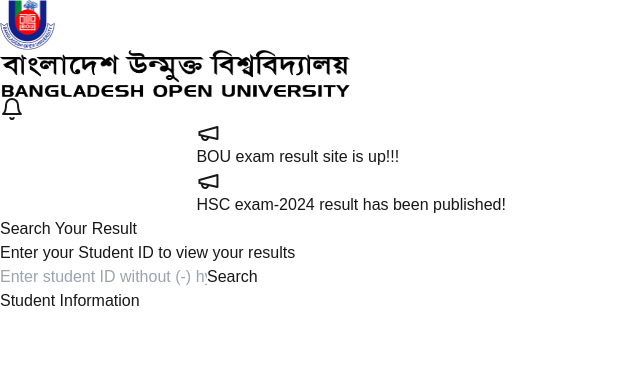
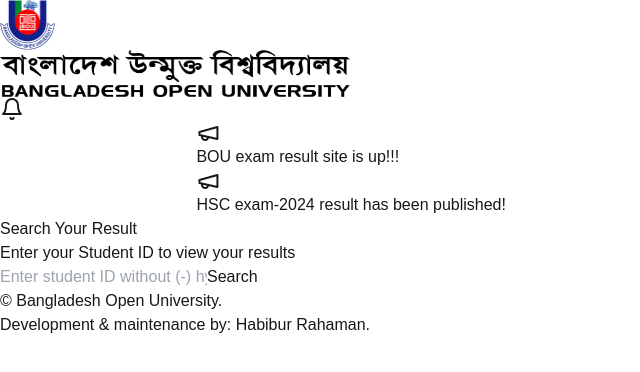
Before and after one commit to creativehabib/bou-exam-result-nextjs-app, a Next.js app: page / in a window 1280 px wide. Shown: the top 372 px of the page, without its empty margins (0-640 px from the left). Built offline with nearby package versions, Linux system fonts and the light colour scheme.

Commit message:
some update

```diff
--- a/src/app/layout.tsx
+++ b/src/app/layout.tsx
@@ -14,7 +14,7 @@
 });
 
 export const metadata: Metadata = {
-  title: "Create Next App",
+  title: "Result | Bangladesh Open University",
   description: "Generated by create next app",
 };
 
--- a/src/app/page.tsx
+++ b/src/app/page.tsx
@@ -69,9 +69,12 @@
       if (response.ok) {
         // If the request was successful, set the result data
         setResult(data.data);
+        // Clear the input field
+        setFormData({ student_id: '' });
+
       } else {
         // If the response was not okay, set the error
-        setError(data.message || 'Something went wrong');
+        setError(data || 'Something went wrong');
       }
     } catch (error: unknown) {
       // Handle network errors or other errors
@@ -87,9 +90,9 @@
   };
 
   return (
-    <div className="dark:bg-white">
+    <div className="min-h-screen flex flex-col bg-white">
       <header className="sticky top-0 z-40 w-full border-b border-b-slate-200 bg-white/75 backdrop-blur-sm">
-        <nav>
+          <nav className="container mx-auto px-4">
             <div className="flex h-16 items-center justify-center">
               <div className="flex items-center">
                 <Image src={justlogo} width={55} height={55} alt="logo" className="mt-2 mr-2" />
@@ -99,7 +102,7 @@
           </nav>
         </header>
 
-      <main className="max-w-7xl mx-auto h-screen justify-center dark:bg-white/75">
+      <main className="flex-grow container mx-auto py-2 px-4 sm:px-6 lg:px-8">
         <div className="mb-8 overflow-hidden" data-v-2fd469dd="">
           <div className="bg-cyan-50 border-cyan-200 rounded-lg shadow-sm" data-v-2fd469dd="">
             <div className="py-2 px-4" data-v-2fd469dd="">
@@ -165,15 +168,15 @@
               </div>
             </div>
           </div>
-
-          <div className="mt-8 text-center">
+</div>
+          <div className="mb-8 text-center">
             <h2 className="text-3xl font-bold text-gray-800">Search Your Result</h2>
             <p className="text-sm text-gray-600">Enter your Student ID to view your results</p>
 
             {/* Form handle */}
-            <div>
+           </div>
               <form className="max-w-md mx-auto mb-8" onSubmit={handleSubmit}>
-                <div className="mt-4 relative ">
+                <div className="relative ">
                   <input
                     type="text"
                     placeholder="Enter student ID without (-) hyphen"
@@ -190,14 +193,23 @@
                     {loading ? 'Loading...' : 'Search'}
                   </button>
                 </div>
+                {error && <p className="text-red-500">{error.message}</p>}
               </form>
-              {error && <p className="text-red-500">Error: {error.message}</p>}
+
 
               {/* Show Data */}
-              <div className="shadow rounded-lg text-gray-600">
+              <div className="w-full max-w-4xl space-y-6 mx-auto">
+              {result && (
+                <div>
+                  <div className="flex justify-end mb-4">
+                    <button className="bg-gray-700 hover:bg-gray-800 text-white px-4 py-2 rounded-md flex items-center">
+                      <svg xmlns="http://www.w3.org/2000/svg" width="24" height="24" viewBox="0 0 24 24" fill="none" stroke="currentColor" strokeWidth="2" strokeLinecap="round" strokeLinejoin="round" className="lucide lucide-download-icon h-5 w-5 mr-2"><path d="M21 15v4a2 2 0 0 1-2 2H5a2 2 0 0 1-2-2v-4"></path><polyline points="7 10 12 15 17 10"></polyline><line x1="12" x2="12" y1="15" y2="3"></line></svg>
+                      <span>Download</span>
+                    </button>
+                  </div>
+                  <div className="bg-white shadow rounded-lg text-gray-600">
                     <div className="p-4">
                       <h3 className="text-lg font-semibold mb-2">Student Information</h3>
-                  {result && (
                       <dl className="grid grid-cols-1 sm:grid-cols-2 gap-x-6 gap-y-3 text-sm">
                         <div className="flex justify-between sm:col-span-1">
                           <dt className="font-semibold">Program:</dt>
@@ -236,13 +248,24 @@
                           <dd>{result.result}</dd>
                         </div>
                       </dl>
-                  )}
                     </div>
                   </div>
                 </div>
+                )}
+              </div>
+      </main>
+      <footer className="border-t border-slate-200 bg-white/75 backdrop-blur-sm mt-8">
+          <div className="container mx-auto px-4">
+            <div className="flex items-center justify-between py-4">
+              <p className="text-sm text-slate-600">© Bangladesh Open University.</p>
+            <div className="flex items-center space-x-4">
+              <p className="text-sm text-slate-600"> Development &amp; maintenance by:
+                <a className="text-sm text-slate-600 hover:text-blue-600" href="https://facebook.com/creativehabibs" target="_blank" title="Habibur Rahaman"> Habibur Rahaman. </a>
+              </p>
             </div>
           </div>
-      </main>
+        </div>
+      </footer>
     </div>
   );
 }
```
Lines whose indentation alone changed are shown as unchanged.
